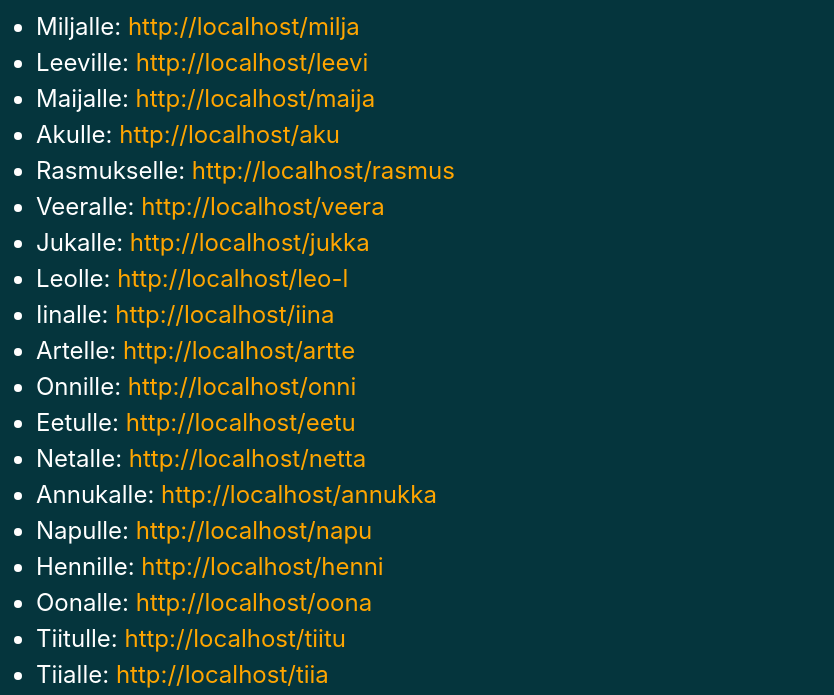
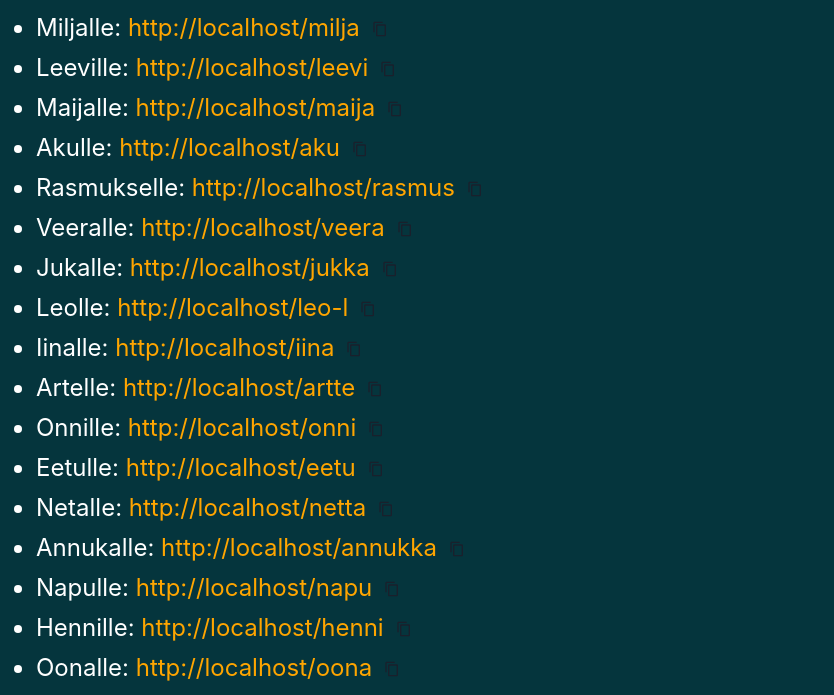
Before and after one commit to ekkusi/2023-summer-festival-invitation, a Gatsby site: page /kutsu-linkit in a window 1280 px wide. Shown: the part 105-800 px from the top of the page, without its empty margins (0-834 px from the left). Built offline with nearby package versions, Linux system fonts and the light colour scheme; Gatsby itself is replaced by a stand-in of ours.

Commit message:
Add copy buttons to kutsu-linkit page

```diff
--- a/src/pages/kutsu-linkit.tsx
+++ b/src/pages/kutsu-linkit.tsx
@@ -1,25 +1,51 @@
 import * as React from "react";
-import { ListItem, Text, UnorderedList } from "@chakra-ui/react";
+import { IconButton, ListItem, Text, UnorderedList } from "@chakra-ui/react";
 import { PageProps } from "gatsby";
+import { MdOutlineContentCopy } from "react-icons/md";
+import { BsCheckLg } from "react-icons/bs";
 import PageWrapper from "../components/PageWrapper";
 
 import data from "../data.json";
 
-function InvitationLink(props: { id: string; label: string; origin: string }) {
-  const { id, label, origin } = props;
+function InvitationLink(props: {
+  id: string;
+  label: string;
+  origin: string;
+  onClickCopy: (href: string, id: string) => void;
+  copiedId: string;
+}) {
+  const { id, label, origin, onClickCopy, copiedId } = props;
   const href = `${origin}/${id}`;
+
   return (
     <ListItem>
       <Text as="span">{label}: </Text>
       <Text as="a" href={href}>
         {href}
       </Text>
+      <IconButton
+        variant="ghost"
+        _hover={{
+          bg: "none",
+        }}
+        onClick={() => onClickCopy(href, id)}
+        isDisabled={id === copiedId}
+        icon={id === copiedId ? <BsCheckLg /> : <MdOutlineContentCopy />}
+        aria-label="Copy href to clipboard"
+      />
     </ListItem>
   );
 }
 
 function InvitationLinksPage(props: PageProps) {
   const { location } = props;
+
+  const [copiedId, setCopiedId] = React.useState("");
+
+  const copyHrefToClipboard = async (href: string, id: string) => {
+    await navigator.clipboard.writeText(href);
+    setCopiedId(id);
+  };
 
   return (
     <PageWrapper p="3">
@@ -28,7 +54,13 @@ function InvitationLinksPage(props: PageProps) {
       </Text>
       <UnorderedList>
         {data.map((it) => (
-          <InvitationLink key={it.id} origin={location.origin} {...it} />
+          <InvitationLink
+            key={it.id}
+            copiedId={copiedId}
+            onClickCopy={copyHrefToClipboard}
+            origin={location.origin}
+            {...it}
+          />
         ))}
       </UnorderedList>
     </PageWrapper>
```
